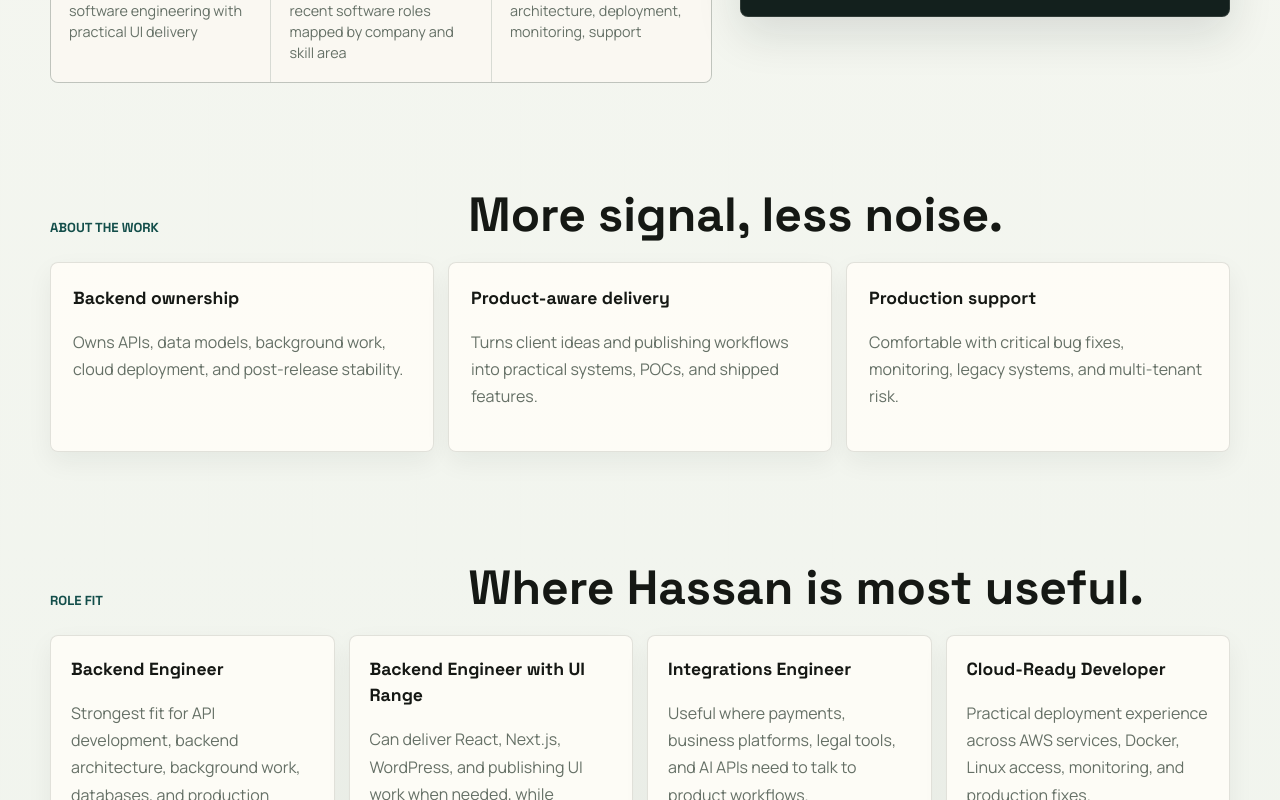
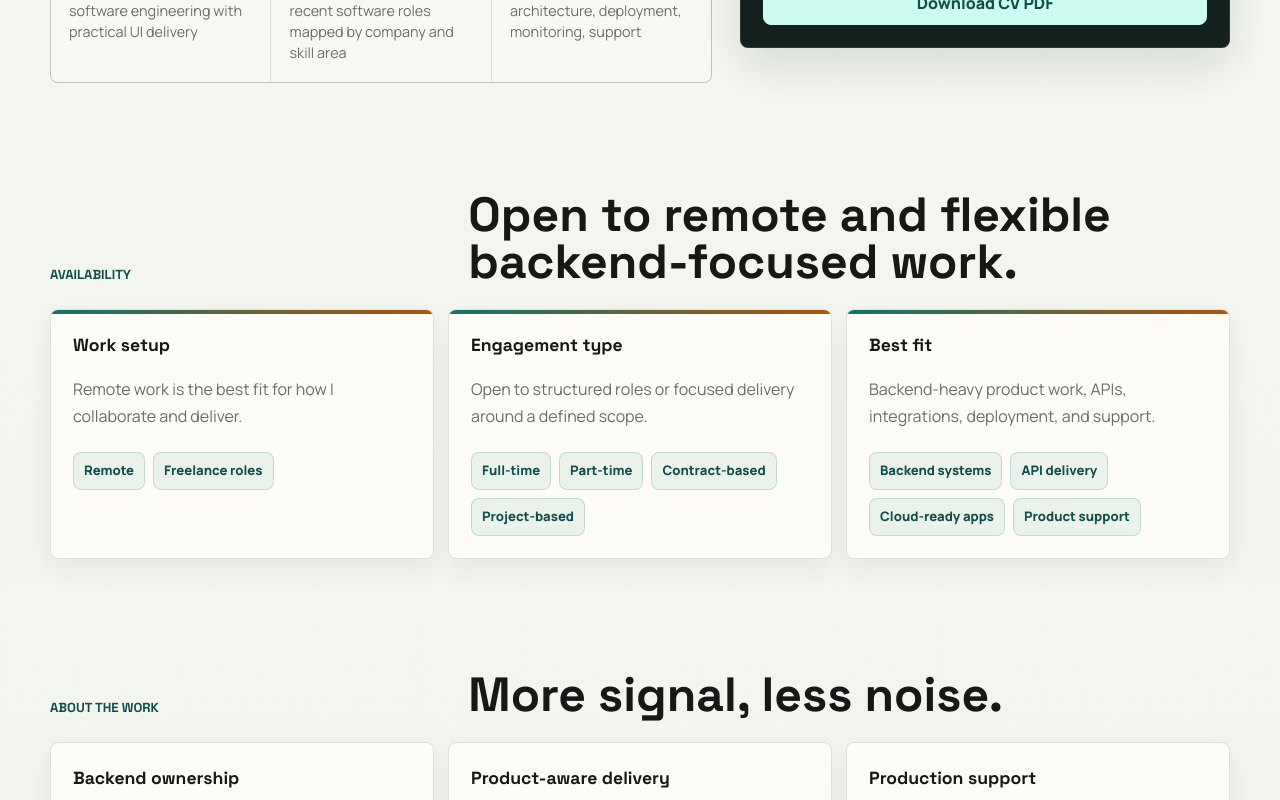
Before and after one commit to sudo-hassan-zahid/my-portfolio, a Next.js app: page / in a window 1280 px wide. Shown: the part 800-1600 px from the top of the page. Built offline with nearby package versions, Linux system fonts and the light colour scheme.

Commit message:
Add availability section

```diff
--- a/src/app/globals.css
+++ b/src/app/globals.css
@@ -408,6 +408,7 @@ a {
 }
 
 .proof-grid,
+.availability-grid,
 .role-fit-grid,
 .soft-skill-board,
 .signal-list {
@@ -416,11 +417,13 @@ a {
 }
 
 .proof-grid,
+.availability-grid,
 .role-fit-grid {
   grid-template-columns: repeat(3, minmax(0, 1fr));
 }
 
 .proof-card,
+.availability-grid article,
 .role-fit-grid article,
 .skill-accordion,
 .soft-skill-board article,
@@ -441,6 +444,25 @@ a {
     box-shadow 180ms ease;
 }
 
+.availability-grid article {
+  min-height: 230px;
+  overflow: hidden;
+  padding: 22px;
+  position: relative;
+  transition:
+    transform 180ms ease,
+    border-color 180ms ease,
+    box-shadow 180ms ease;
+}
+
+.availability-grid article::before {
+  content: "";
+  position: absolute;
+  inset: 0 0 auto;
+  height: 4px;
+  background: linear-gradient(90deg, var(--accent), var(--accent-warm));
+}
+
 .role-fit-grid {
   grid-template-columns: repeat(4, minmax(0, 1fr));
 }
@@ -455,6 +477,7 @@ a {
 }
 
 .proof-card:hover,
+.availability-grid article:hover,
 .role-fit-grid article:hover {
   transform: translateY(-4px);
   border-color: rgba(15, 118, 110, 0.32);
@@ -462,6 +485,7 @@ a {
 }
 
 .proof-card h3,
+.availability-grid h3,
 .role-fit-grid h3,
 .soft-skill-board h3,
 .skill-column h4 {
@@ -472,10 +496,18 @@ a {
 }
 
 .proof-card p,
+.availability-grid p,
 .role-fit-grid p {
   margin: 18px 0 0;
   color: var(--muted);
   line-height: 1.7;
+}
+
+.availability-grid div {
+  display: flex;
+  flex-wrap: wrap;
+  gap: 8px;
+  margin-top: 22px;
 }
 
 .role-fit-grid div {
@@ -722,6 +754,7 @@ a {
 .skill-column span,
 .skill-accordion div span,
 .skill-spotlight span,
+.availability-grid span,
 .role-fit-grid span,
 .soft-row span,
 .soft-skill-board span {
@@ -917,6 +950,7 @@ a {
   }
 
   .proof-grid,
+  .availability-grid,
   .role-fit-grid,
   .soft-skill-board,
   .signal-list {
@@ -975,6 +1009,7 @@ a {
   .skill-command,
   .stat-strip,
   .proof-grid,
+  .availability-grid,
   .role-fit-grid,
   .company-skill-grid,
   .skill-matrix,
--- a/src/app/page.tsx
+++ b/src/app/page.tsx
@@ -6,6 +6,7 @@ const cvHref = "/Hassan_Zahid_CV.pdf";
 
 const navItems = [
   { label: "About", href: "#about" },
+  { label: "Availability", href: "#availability" },
   { label: "Experience", href: "#experience" },
   { label: "Skills", href: "#skills" },
   { label: "Contact", href: "#contact" },
@@ -32,6 +33,24 @@ const proofPoints = [
     title: "Production support",
     detail:
       "Comfortable with critical bug fixes, monitoring, legacy systems, and multi-tenant risk.",
+  },
+];
+
+const availabilityGroups = [
+  {
+    title: "Work setup",
+    detail: "Remote work is the best fit for how I collaborate and deliver.",
+    options: ["Remote", "Freelance roles"],
+  },
+  {
+    title: "Engagement type",
+    detail: "Open to structured roles or focused delivery around a defined scope.",
+    options: ["Full-time", "Part-time", "Contract-based", "Project-based"],
+  },
+  {
+    title: "Best fit",
+    detail: "Backend-heavy product work, APIs, integrations, deployment, and support.",
+    options: ["Backend systems", "API delivery", "Cloud-ready apps", "Product support"],
   },
 ];
 
@@ -319,6 +338,10 @@ export default function Home() {
             <span>Phone</span>
             <a href="tel:+923211946159">+92 321 1946159</a>
           </div>
+          <div className="availability-row">
+            <span>Availability</span>
+            <strong>Remote, freelance, full-time, part-time</strong>
+          </div>
           <div className="system-map" aria-label="Core engineering coverage">
             {["APIs", "Data", "Cloud", "Jobs", "UI Delivery", "Support"].map((node) => (
               <span key={node}>{node}</span>
@@ -328,6 +351,26 @@ export default function Home() {
             Download CV PDF
           </a>
         </aside>
+      </section>
+
+      <section id="availability" className="content-section availability-section">
+        <div className="section-kicker">
+          <p className="eyebrow">Availability</p>
+          <h2>Open to remote and flexible backend-focused work.</h2>
+        </div>
+        <div className="availability-grid">
+          {availabilityGroups.map((group) => (
+            <article key={group.title}>
+              <h3>{group.title}</h3>
+              <p>{group.detail}</p>
+              <div>
+                {group.options.map((option) => (
+                  <span key={option}>{option}</span>
+                ))}
+              </div>
+            </article>
+          ))}
+        </div>
       </section>
 
       <section id="about" className="content-section">
```
Also changed, not shown: 1 other file (tests, documents, lock files or other folders).
